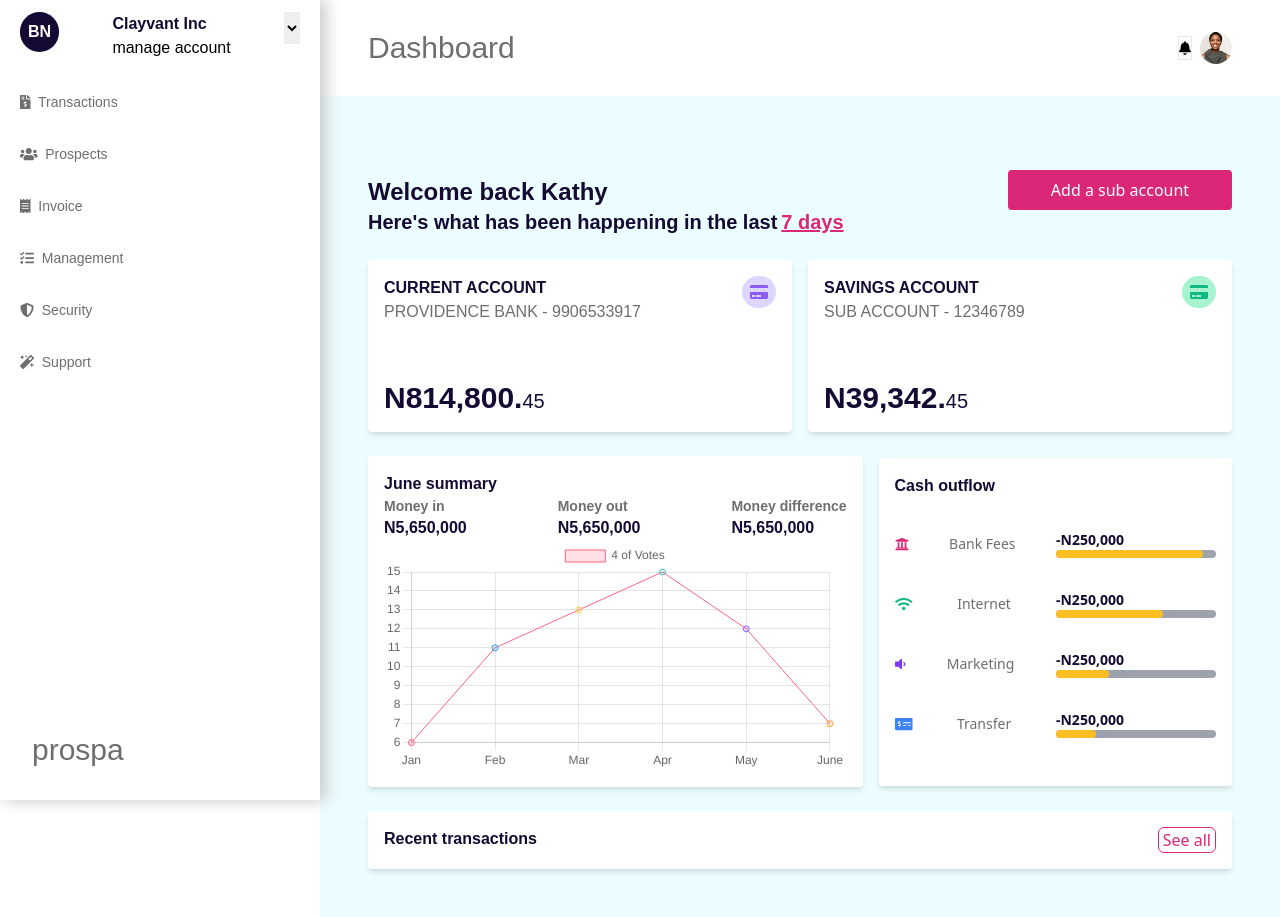
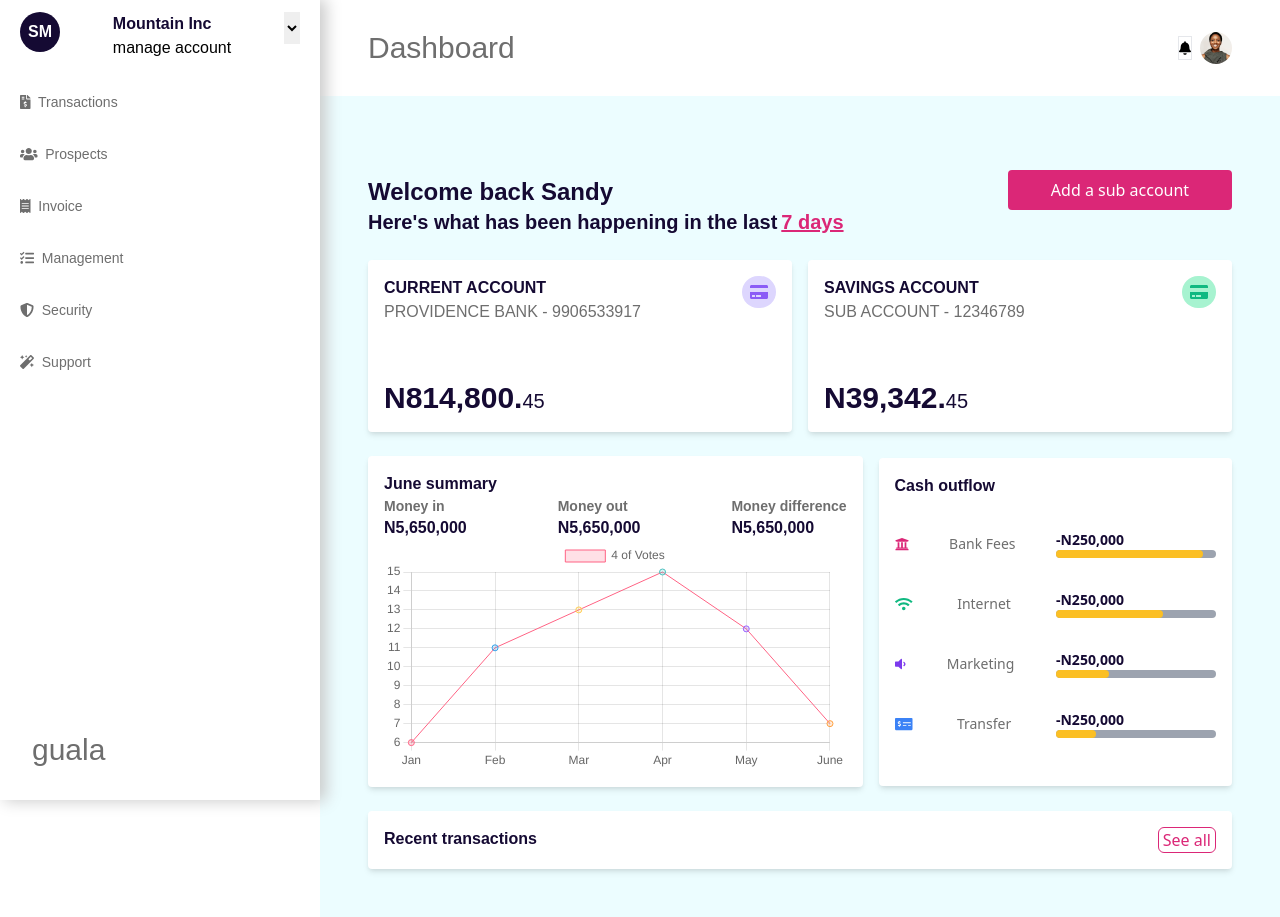
Before and after one commit to Robertito1/getpreneured, a React (Create React App) app: page /dashboard in a window 1280 px wide. Built offline with nearby package versions, Linux system fonts and the light colour scheme.

Commit message:
personalized

```diff
--- a/src/components/dashboardDetails.js
+++ b/src/components/dashboardDetails.js
@@ -11,7 +11,7 @@ const DashboardDetails = () => {
         <div className='p-1 pb-12 md:p-12 w-full offwhite-background'>
            <div className='flex flex-col md:flex-row items-center justify-center md:justify-between mb-6'>
                <div className='w-full md:w-8/12 '>
-                    <p className='mt-8 primary-font text-xl md:text-2xl text-purp font-bold text-center md:text-left'>Welcome back Kathy</p>
+                    <p className='mt-8 primary-font text-xl md:text-2xl text-purp font-bold text-center md:text-left'>Welcome back Sandy</p>
                     <p className='primary-font px-8 sm:px-0 text-0.5 md:text-xl text-purp font-semibold text-center md:text-left'>
                         Here's what has been happening in the last
                         <span className='ml-1 text-pink-600 underline cursor-pointer'>
--- a/src/components/dashboardSideNav.js
+++ b/src/components/dashboardSideNav.js
@@ -13,16 +13,16 @@ const DashboardSideNav = () => {
     return (
         <div className='pt-3 px-5 box-shadow flex flex-col fixed h-full w-3/12 hidden lg:block top-0 left-0 z-10'>
            <div className='flex justify-between mb-8'>
-                <p className='primary-font h-10 purple rounded-full p-2 bg-black text-white font-bold'>BN</p>
+                <p className='primary-font h-10 purple rounded-full p-2 bg-black text-white font-bold'>SM</p>
                 <div>
-                    <p className='primary-font text-purp font-black'>Clayvant Inc</p>
+                    <p className='primary-font text-purp font-black'>Mountain Inc</p>
                     <p className='primary-font'>manage account</p>
                 </div>
                 <select className='h-8 outline-none w-4' name="cars" id="cars">
                     <option value="volvo"></option>
-                    <option value="saab" className='font-bold primary-font text-purp cursor-pointer'>Clayvant Inc</option>
+                    <option value="saab" className='font-bold primary-font text-purp cursor-pointer'>Lighter</option>
                     <option value="mercedes" className='primary-font cursor-pointer font-bold primary-font text-purp '>Mercedes Company</option>
-                    <option value="audi" className='primary-font cursor-pointer font-bold primary-font text-purp '>Audi Automation</option>
+                    <option value="audi" className='primary-font cursor-pointer font-bold primary-font text-purp '>Schneller Auto</option>
                 </select>
            </div>
            <div className='primary-font text-sm dashboard-side-text flex flex-col'>
@@ -45,7 +45,7 @@ const DashboardSideNav = () => {
                <FontAwesomeIcon icon={faMagic} />
                {'\u00A0'} Support</p>
            </div>
-           <p className='absolute bottom-0 left-0 m-8 primary-font text-3xl dashboard-side-text'>prospa</p>
+           <p className='absolute bottom-0 left-0 m-8 primary-font text-3xl dashboard-side-text'>guala</p>
         </div>
     )
 }
--- a/src/components/loginForm.js
+++ b/src/components/loginForm.js
@@ -8,7 +8,7 @@ const LoginForm = () =>{
     const history = useHistory()
     return (
         <div className='w-72 sm:w-80 mb-24'>
-            <p className='text-2xl font-bold text-purp'>Welcome back to prospa</p>
+            <p className='text-2xl font-bold text-purp'>Welcome back to guala</p>
             <p className='dashboard-side-text mb-6'>An account wih powerful, personalized tools all in one place</p>
             <Formik
                 initialValues={{ email: '', password: '' }}
--- a/src/components/navbar.js
+++ b/src/components/navbar.js
@@ -5,7 +5,7 @@ const Navbar = ({data}) => {
     return (
         <nav className='flex h-20 sm:h-24 w-full'>
          <div className={`${data.color} h-full w-5/12 sm:w-3/12`}>
-           <p className='cursor-pointer p-4 primary-font text-white text-base sm:text-3xl z-10'>prospa</p>
+           <p className='cursor-pointer p-4 primary-font text-white text-base sm:text-3xl z-10'>guala</p>
          </div>
          <div className={`z-0 p-4 flex flex-col w-7/12 sm:w-9/12
            justify-start items-end text-sm sm:text-xl
--- a/src/components/sidedraw.js
+++ b/src/components/sidedraw.js
@@ -16,16 +16,16 @@ const SideDraw = ({handleOpenDrawer, open}) => {
     return (
         <div className= {`transition duration-500 ease-in-out transform pt-10 px-5 flex flex-col fixed cyan h-full w-full z-10 ${showSideDrawer} lg:hidden`}>
            <div className='flex justify-between mb-8'>
-                <p className='primary-font h-10 purple rounded-full p-2 bg-black text-white font-bold'>BN</p>
+                <p className='primary-font h-10 purple rounded-full p-2 bg-black text-white font-bold'>SM</p>
                 <div>
-                    <p className='primary-font text-purp font-black'>Clayvant Inc</p>
+                    <p className='primary-font text-purp font-black'>Mountain Inc</p>
                     <p className='primary-font'>manage account</p>
                 </div>
                 <select className='h-8 outline-none w-4' name="cars" id="cars">
                     <option value="volvo"></option>
-                    <option value="saab" className='font-bold primary-font text-purp cursor-pointer'>Clay</option>
-                    <option value="mercedes" className='primary-font cursor-pointer font-bold primary-font text-purp'> Company</option>
-                    <option value="audi" className='primary-font cursor-pointer font-bold primary-font text-purp '>Auto</option>
+                    <option value="saab" className='font-bold primary-font text-purp cursor-pointer'>Lighter</option>
+                    <option value="mercedes" className='primary-font cursor-pointer font-bold primary-font text-purp'>Mercedes Company</option>
+                    <option value="audi" className='primary-font cursor-pointer font-bold primary-font text-purp '>Schneller Auto</option>
                 </select>
                 <Hamburger handleOpenDrawer={ handleOpenDrawer } />
            </div>
@@ -49,7 +49,7 @@ const SideDraw = ({handleOpenDrawer, open}) => {
                <FontAwesomeIcon icon={faMagic} />
                {'\u00A0'} Support</p>
            </div>
-           <p className='absolute bottom-0 left-0 m-8 primary-font text-3xl dashboard-side-text'>prospa</p>
+           <p className='absolute bottom-0 left-0 m-8 primary-font text-3xl dashboard-side-text'>guala</p>
         </div>
     )
 }
```
